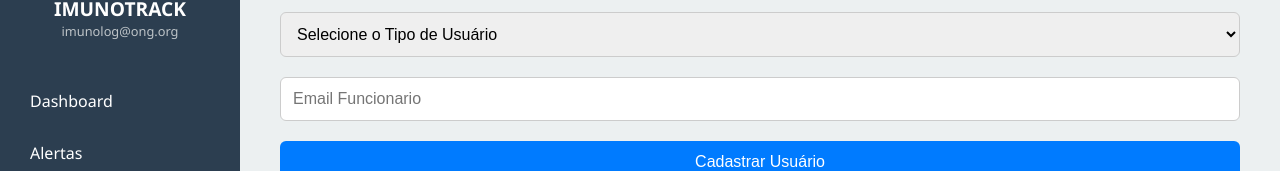
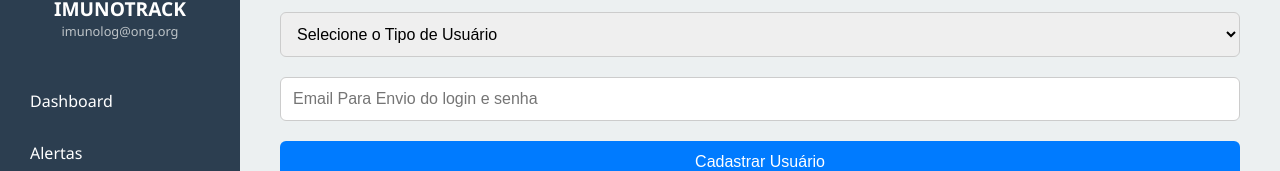
Before and after one commit to Patricia1203/imunoLog, a plain HTML site: page siteIMunolog/restrito/usuario.html in a window 1280 px wide. Shown: the part 155-326 px from the top of the page. Drawn offline with Linux system fonts and the light colour scheme.

Commit message:
Atualização da pagina de ususario

```diff
--- a/siteIMunolog/restrito/usuario.html
+++ b/siteIMunolog/restrito/usuario.html
@@ -178,7 +178,7 @@
         <option value="Básico">Básico</option>
         <option value="Avançado">Avançado</option>
       </select>
-      <input type="text" id="email" placeholder="Email Funcionario">
+      <input type="text" id="email" placeholder="Email Para Envio do login e senha">
       <button onclick="cadastrarUsuario()">Cadastrar Usuário</button>
 
       <table>
```
